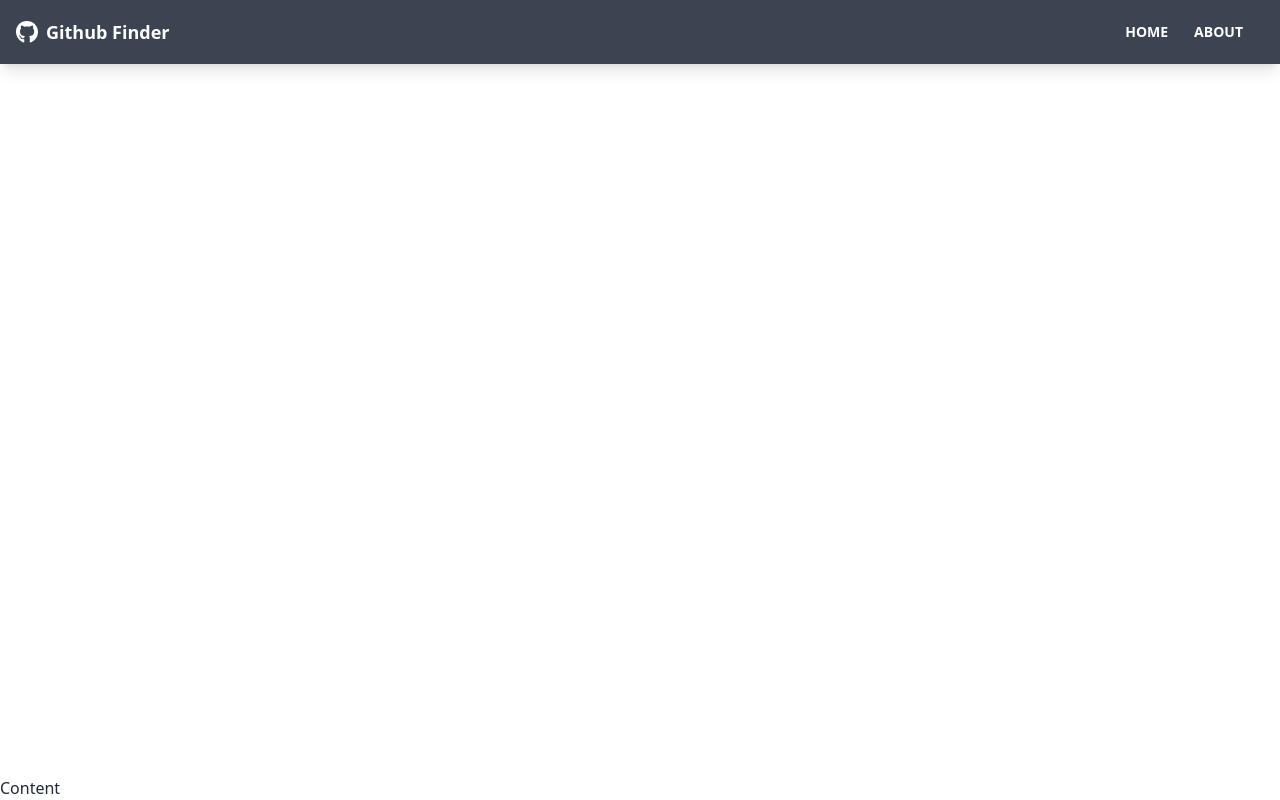
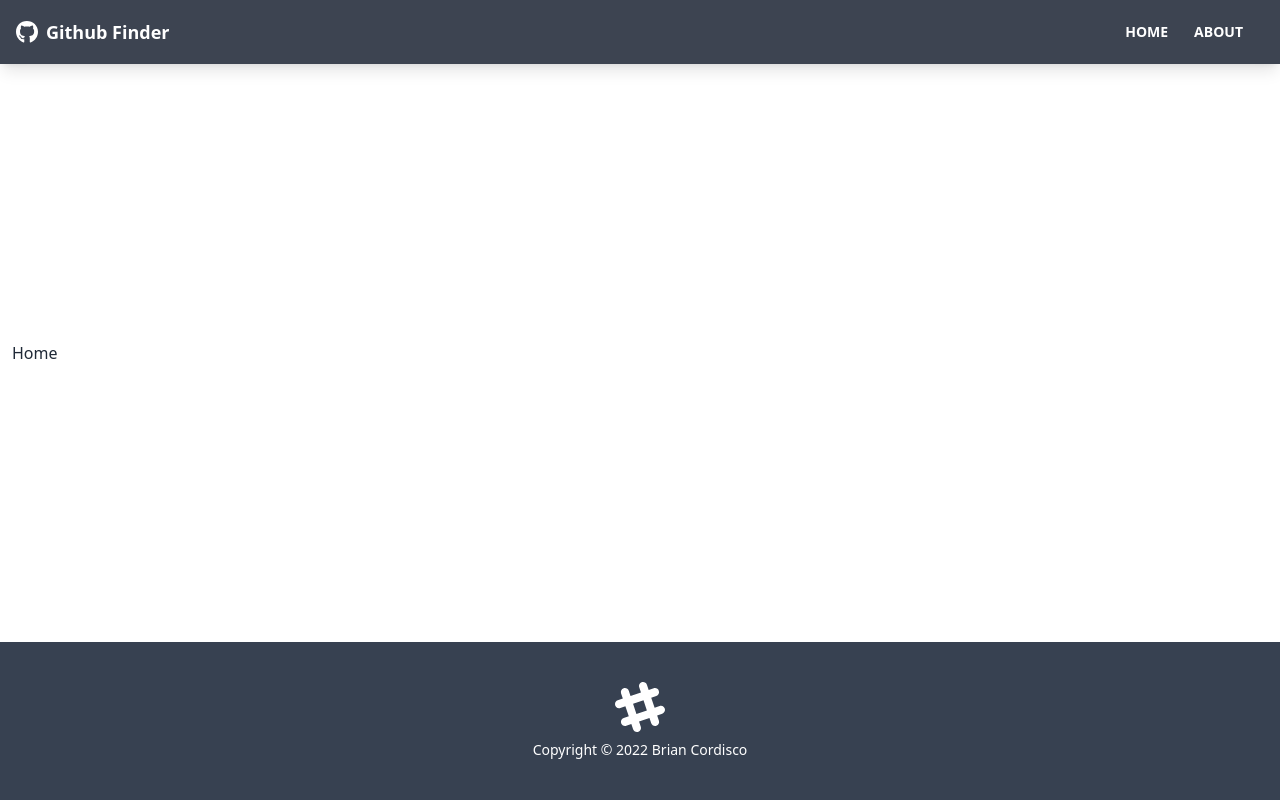
Before and after one commit to Web-Dev-Codi/GitHub-Finder-Vite, a React (Vite) app: page / in a window 1280 px wide. Built offline with nearby package versions, Linux system fonts and the light colour scheme.

Commit message:
Added About Home NotFound Pages and Routing

```diff
--- a/src/App.jsx
+++ b/src/App.jsx
@@ -1,5 +1,9 @@
-import { BrowserRouter as Router, Route } from 'react-router-dom';
+import { BrowserRouter as Router, Route, Routes } from 'react-router-dom';
+import Home from './pages/Home';
+import About from './pages/About';
+import NotFound from './pages/NotFound';
 import Navbar from './components/layout/Navbar';
+import Footer from './components/layout/Footer';
 
 export default function App() {
   return (
@@ -7,7 +11,16 @@
       <div className="flex flex-col justify-between h-screen">
         <Navbar />
 
-        <main>Content</main>
+        <main className='container mx-auto px-3 pb-12'>
+          <Routes>
+            <Route path='/' element={<Home />} />
+            <Route path='/about' element={<About />} />
+            <Route path='/notfound' element={<NotFound />} />
+            <Route path='/*' element={<NotFound />} />
+          </Routes>
+        </main>
+
+        <Footer />
       </div>
 
     </Router>
--- a/src/components/layout/Footer.jsx
+++ b/src/components/layout/Footer.jsx
@@ -1,8 +1,26 @@
 import React from 'react'
 
 function Footer() {
+  const footerYear = new Date().getFullYear()
+
+
   return (
-    <div>Footer</div>
+    <footer className='footer p-10 bg-gray-700 text-primary-content footer-center'>
+      <div>
+        <svg
+          width='50'
+          height='50'
+          viewBox='0 0 24 24'
+          xmlns='http://www.w3.org/2000/svg'
+          fillRule='evenodd'
+          clipRule='evenodd'
+          className='inline-block fill-current'
+        >
+          <path d='M22.672 15.226l-2.432.811.841 2.515c.33 1.019-.209 2.127-1.23 2.456-1.15.325-2.148-.321-2.463-1.226l-.84-2.518-5.013 1.677.84 2.517c.391 1.203-.434 2.542-1.831 2.542-.88 0-1.601-.564-1.86-1.314l-.842-2.516-2.431.809c-1.135.328-2.145-.317-2.463-1.229-.329-1.018.211-2.127 1.231-2.456l2.432-.809-1.621-4.823-2.432.808c-1.355.384-2.558-.59-2.558-1.839 0-.817.509-1.582 1.327-1.846l2.433-.809-.842-2.515c-.33-1.02.211-2.129 1.232-2.458 1.02-.329 2.13.209 2.461 1.229l.842 2.515 5.011-1.677-.839-2.517c-.403-1.238.484-2.553 1.843-2.553.819 0 1.585.509 1.85 1.326l.841 2.517 2.431-.81c1.02-.33 2.131.211 2.461 1.229.332 1.018-.21 2.126-1.23 2.456l-2.433.809 1.622 4.823 2.433-.809c1.242-.401 2.557.484 2.557 1.838 0 .819-.51 1.583-1.328 1.847m-8.992-6.428l-5.01 1.675 1.619 4.828 5.011-1.674-1.62-4.829z'></path>
+        </svg>
+        <p>Copyright &copy; {footerYear} Brian Cordisco</p>
+      </div>
+    </footer>
   )
 }
 
--- /dev/null
+++ b/src/pages/About.jsx
@@ -0,0 +1,9 @@
+import React from 'react'
+
+function About() {
+  return (
+    <div>About</div>
+  )
+}
+
+export default About
--- /dev/null
+++ b/src/pages/Home.jsx
@@ -0,0 +1,9 @@
+import React from 'react'
+
+function Home() {
+  return (
+    <div>Home</div>
+  )
+}
+
+export default Home
--- /dev/null
+++ b/src/pages/NotFound.jsx
@@ -0,0 +1,9 @@
+import React from 'react'
+
+function NotFound() {
+  return (
+    <div>NotFound</div>
+  )
+}
+
+export default NotFound
```
